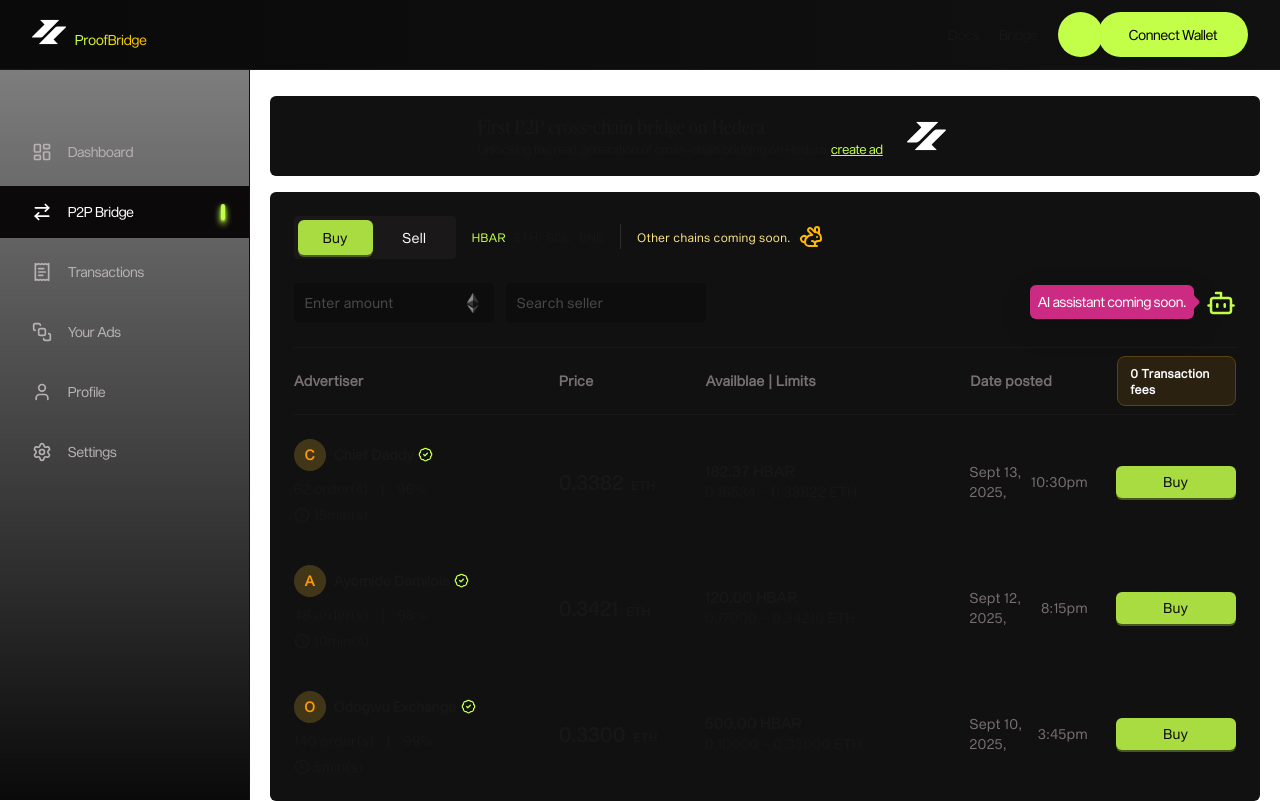
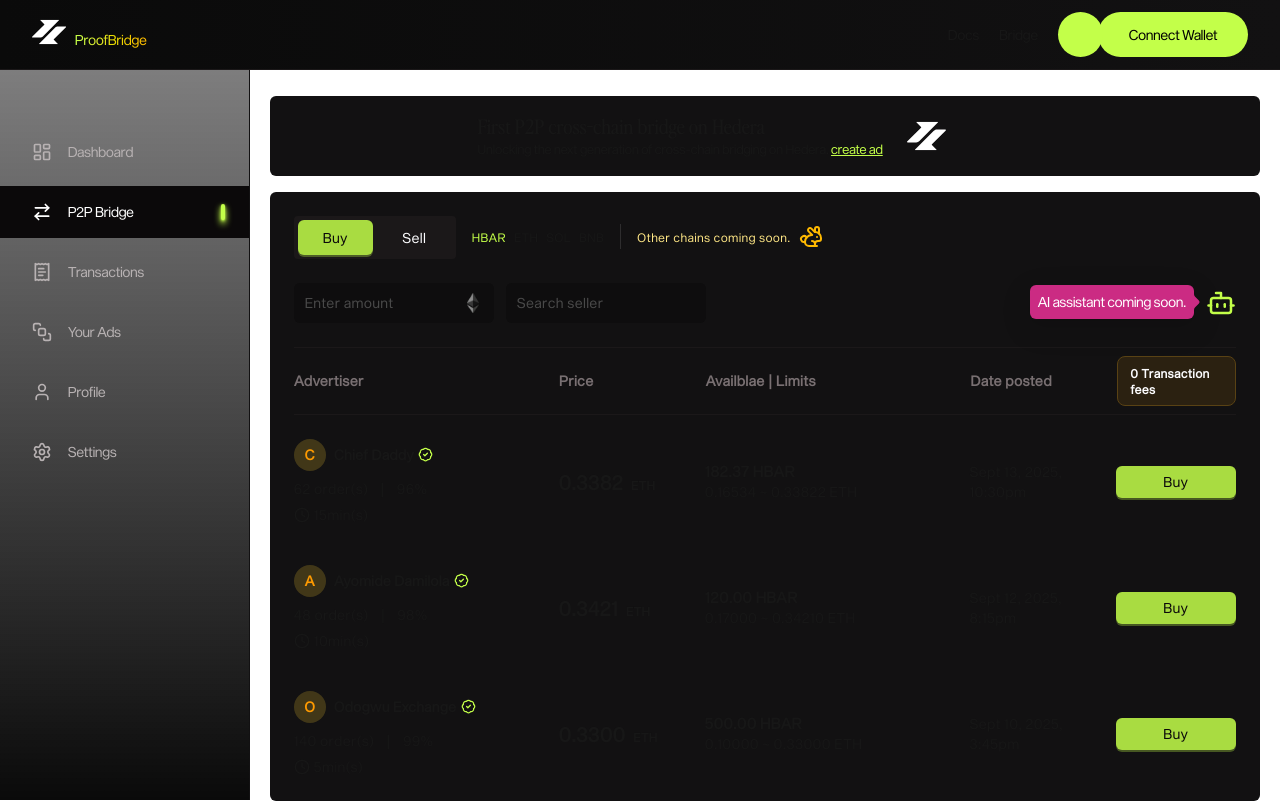
Before and after one commit to JoE11-y/ProofBridge, a Next.js app in the folder apps/frontend/proof-bridge/: page /bridge in a window 1280 px wide. Built offline with nearby package versions, Linux system fonts and the light colour scheme; what @ant-design/nextjs-registry would draw is missing.

Commit message:
add Buy Ads UI

```diff
--- a/apps/frontend/proof-bridge/components/bridge-ui/BridgeTab.tsx
+++ b/apps/frontend/proof-bridge/components/bridge-ui/BridgeTab.tsx
@@ -233,7 +233,7 @@ const BuyAd = ({
         </p>
       </div>
 
-      <div className="flex items-center gap-1 text-grey-400">
+      <div className="flex md:block items-center gap-1 text-grey-400 md:text-inherit">
         <div className="flex items-center gap-1">
           <span className="md:hidden block h-3 w-1 bg-primary"></span>
           <p>{date_posted.date}</p>
```
